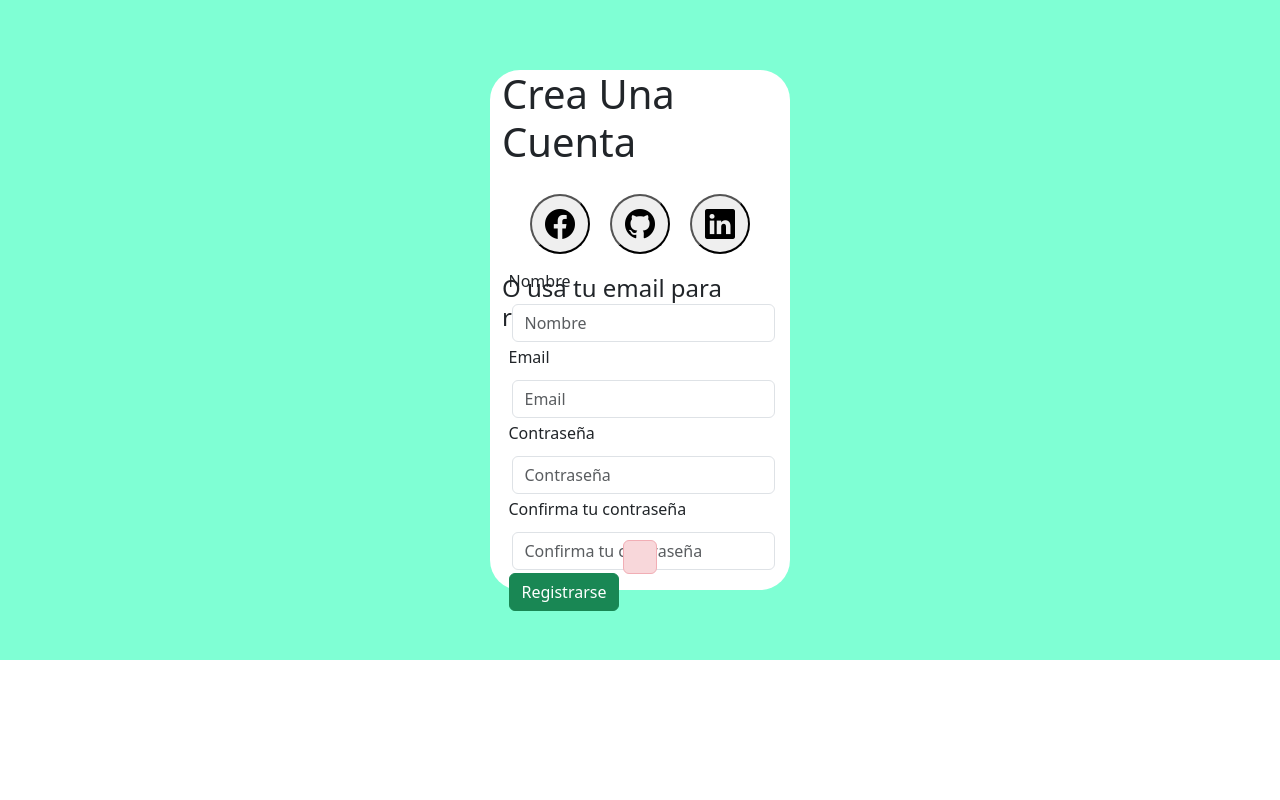
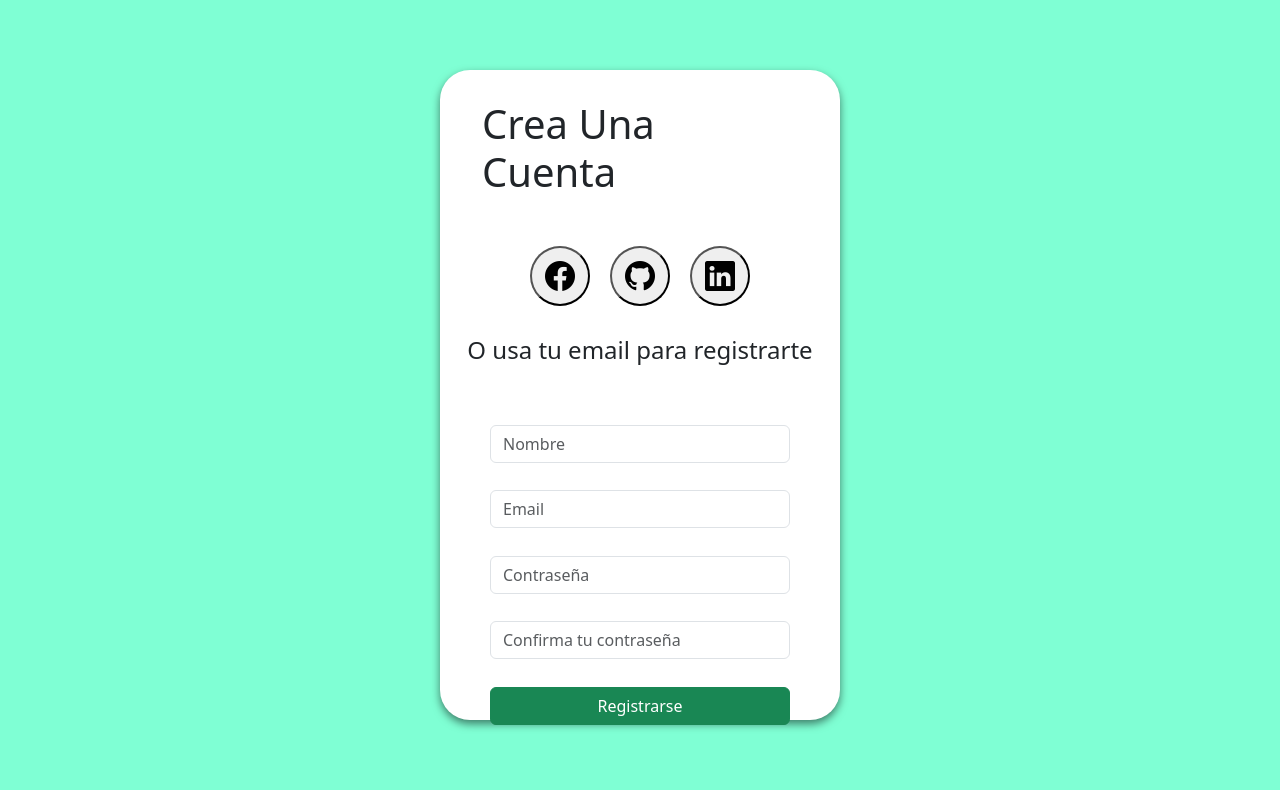
Before and after one commit to cwts007/react2, a React (Vite) app: page / in a window 1280 px wide. Built offline with nearby package versions, Linux system fonts and the light colour scheme.

Commit message:
maqueta terminada

```diff
--- a/src/components/Alert.jsx
+++ b/src/components/Alert.jsx
@@ -2,9 +2,11 @@ import React from 'react';
 
 const Alert = ({ message, variant }) => {
     return (
-        <div className={`alert alert-${variant}`}>
-            {message}
-        </div>
+        message && variant && (
+            <div className={`alert alert-${variant}`}>
+                {message}
+            </div>
+        )
     );
 };
 
--- a/src/components/Formulario.jsx
+++ b/src/components/Formulario.jsx
@@ -1,12 +1,14 @@
 import React, { useState } from 'react';
 import Button from 'react-bootstrap/Button';
 import Form from 'react-bootstrap/Form';
+import Alert from './Alert'; // Asegúrate de que la ruta de importación sea correcta
 
-const Formulario = ({ setAlert }) => {
+const Formulario = () => {
     const [nombre, setNombre] = useState('');
     const [email, setEmail] = useState('');
     const [password, setPassword] = useState('');
     const [confirmPassword, setConfirmPassword] = useState('');
+    const [alert, setAlert] = useState(null);
 
     const handleSubmit = (e) => {
         e.preventDefault();
@@ -23,35 +25,30 @@ const Formulario = ({ setAlert }) => {
         }
     };
 
-
     return (
         <Form onSubmit={handleSubmit}>
             <Form.Group controlId="formNombre">
-                <Form.Label>Nombre</Form.Label>
                 <Form.Control type="text" value={nombre} onChange={(e) => setNombre(e.target.value)} placeholder="Nombre" />
             </Form.Group>
 
             <Form.Group controlId="formEmail">
-                <Form.Label>Email</Form.Label>
                 <Form.Control type="email" value={email} onChange={(e) => setEmail(e.target.value)} placeholder="Email" />
             </Form.Group>
 
             <Form.Group controlId="formPassword">
-                <Form.Label>Contraseña</Form.Label>
                 <Form.Control type="password" value={password} onChange={(e) => setPassword(e.target.value)} placeholder="Contraseña" />
             </Form.Group>
 
             <Form.Group controlId="formConfirmPassword">
-                <Form.Label>Confirma tu contraseña</Form.Label>
                 <Form.Control type="password" value={confirmPassword} onChange={(e) => setConfirmPassword(e.target.value)} placeholder="Confirma tu contraseña" />
             </Form.Group>
 
             <Button variant="success" type="submit">
                 Registrarse
             </Button>
+            <Alert message={alert?.message} variant={alert?.variant} />
         </Form>
     );
-
 };
 
 export default Formulario;
--- a/src/components/Registro.jsx
+++ b/src/components/Registro.jsx
@@ -19,10 +19,13 @@ const Registro = () => {
                 <SocialButton icon="bi bi-linkedin" />
             </div>
             <h4>O usa tu email para registrarte</h4>
+
             <div className='formContainer'>
                 <Formulario setAlert={setAlert} />
             </div>
-            <Alert message={alert.message} variant={alert.variant} />
+            <div className='alertContainer'>
+                <Alert message={alert.message} variant={alert.variant} />
+            </div>
         </div>
     );
 };
--- a/src/index.css
+++ b/src/index.css
@@ -1,30 +1,39 @@
 body {
     margin: 0px;
 }
+
 #root {
     background-color: aquamarine;
 
     display: flex;
     align-items: center;
-    justify-content: center;
     padding: 0px;
     margin: 0px;
-
-
-
 }
 
 .container {
-    width: 300px;
+    width: 400px;
+    height: 650px;
     background-color: white;
     margin-top: 70px;
     margin-bottom: 70px;
 
     display: flex;
     flex-direction: column;
-    justify-content: center;
+    justify-content: normal;
     align-items: center;
     border-radius: 30px;
+    box-shadow: 0px 4px 8px 0px rgba(0, 0, 0, 0.5);
+}
+
+.container h1 {
+
+    margin: 30px;
+}
+
+.container h4 {
+
+    margin: 10px;
 }
 
 .socialContainer {
@@ -33,6 +42,7 @@ body {
     flex-direction: row;
     justify-content: center;
     padding: 10px;
+
 }
 
 .socialContainer button {
@@ -44,15 +54,24 @@ body {
 }
 
 .formContainer {
+    margin-top: 100px;
     height: 200px;
-
     display: flex;
     align-items: center;
     flex-direction: row;
 }
 
-input {
-    padding: 5px;
-    margin: 3px;
-    width: 250px;
+.formContainer form {
+    height: 300px;
+    width: 300px;
+    display: flex;
+    flex-direction: column;
+
+    justify-content: space-between;
+
 }
+
+.alertContainer {
+    display: flex;
+    margin: 20px;
+}
```
